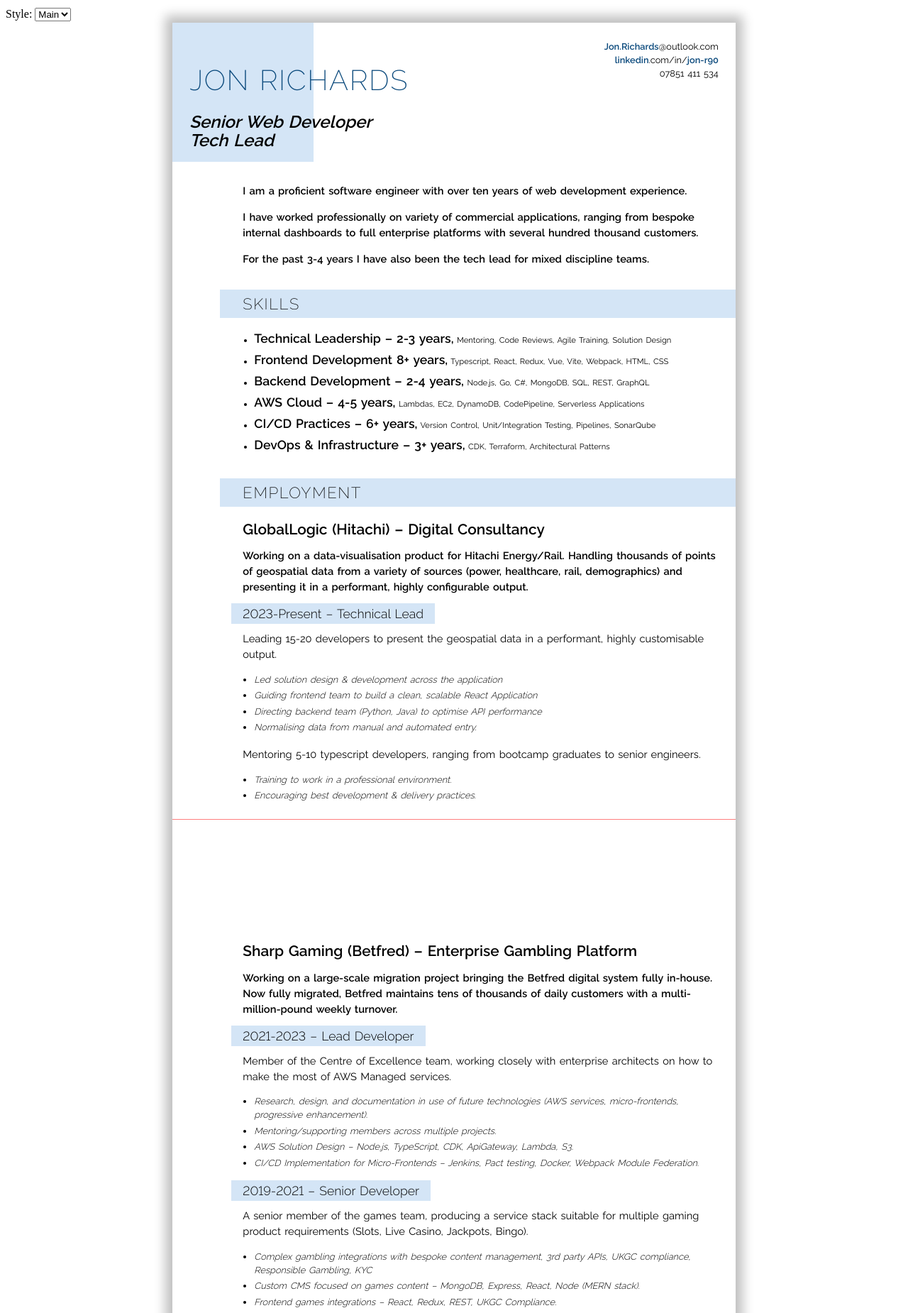
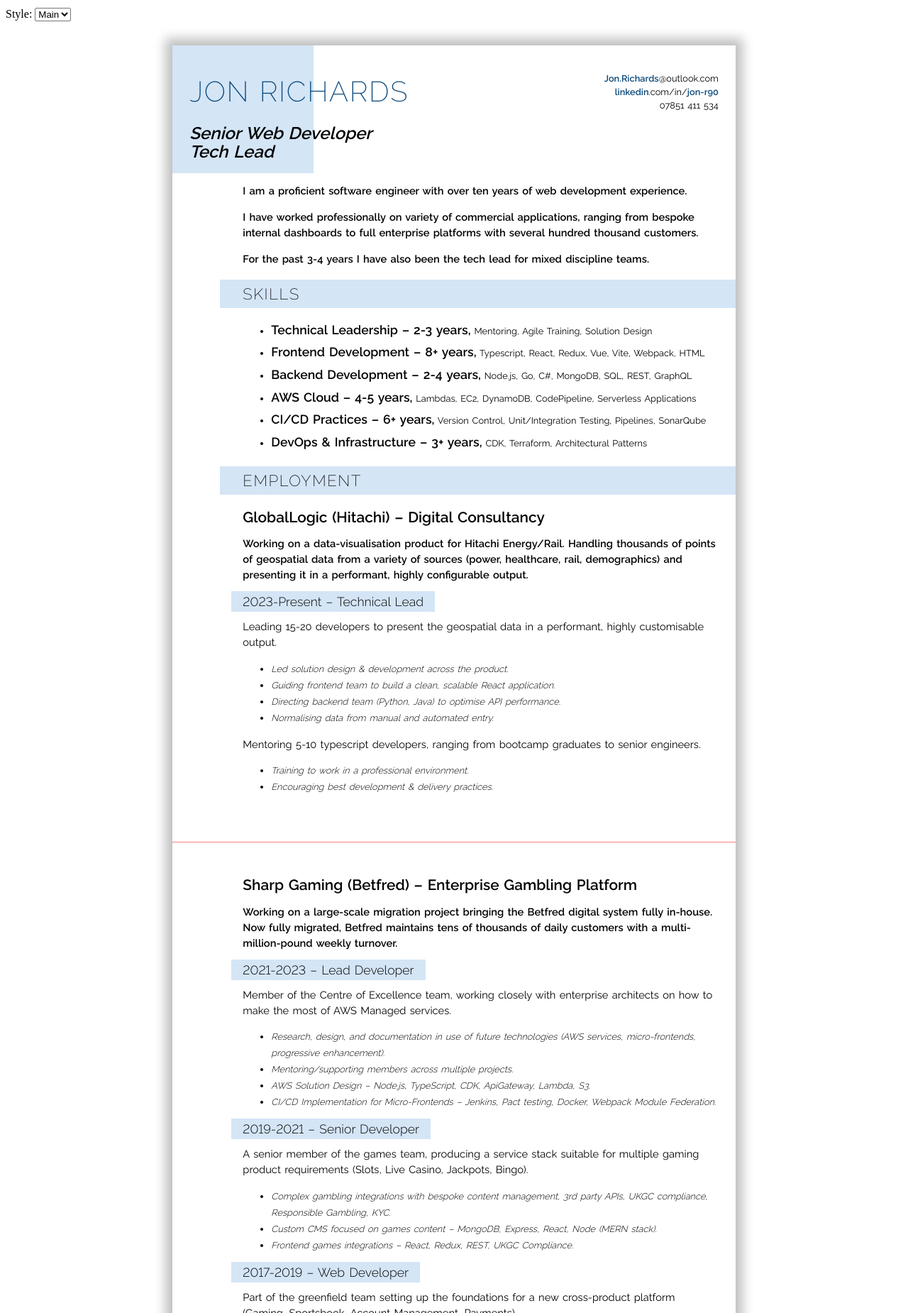
Before and after one commit to jon-r/cv, a plain HTML site: page html/index.html in a window 1280 px wide. Shown: the top 1850 px of the page at 71% size. Drawn offline with Linux system fonts and the light colour scheme.

Commit message:
tighten up spacing

```diff
--- a/html/assets/style-main.css
+++ b/html/assets/style-main.css
@@ -21,10 +21,6 @@ h2 {
   letter-spacing: 0.1rem;
 }
 
-ul {
-  padding-left: var(--inner-margin);
-}
-
 a {
   cursor: pointer;
 }
@@ -36,7 +32,8 @@ a:not(:hover) {
 header {
   grid-column: 1 / span 2;
   background-color: var(--bg);
-  padding: 2rem var(--inner-margin) var(--inner-margin) var(--page-margin);
+  padding: var(--inner-margin) var(--page-margin);
+  /*padding: 2rem var(--inner-margin) var(--inner-margin) var(--page-margin);*/
   display: flex;
   flex-direction: column;
   justify-content: flex-end;
@@ -56,6 +53,11 @@ header {
   }
 }
 
+/*.sidebar {*/
+/*  grid-column: 1 / span 2;*/
+/*  height: 50px;*/
+/*}*/
+
 .contact {
   grid-column: 3 / span 6;
   font-size: 0.8rem;
@@ -63,7 +65,7 @@ header {
 
   & ul {
     list-style: none;
-    margin: 0;
+    /*margin: 0;*/
     padding-top: var(--page-margin);
     padding-right: var(--page-margin);
   }
@@ -75,26 +77,20 @@ header {
 
 .about, .education, .skills, .jobs {
   grid-column: 2 / span 7;
-  padding: var(--inner-margin) 0;
 
-  & p, & h3, & h4 {
-    padding: 0 var(--page-margin) 0 0;
+  & > * {
+    padding-right: var(--page-margin);
   }
 
   & h2 {
     background-color: var(--bg);
-    padding: 0.5rem var(--page-margin) 0.5rem 2rem;
-    margin: 0 0 0 -2rem;
+    padding: 0.5rem 2rem;
+    margin-left: -2rem;
   }
 
   & h3 {
     font-size: 1.3rem;
-
-    & > * {
-      margin-top: 0.25rem;
-    }
   }
-
 
   & h4 {
     font-size: 0.8rem;
@@ -109,10 +105,6 @@ header {
       margin-left: -1rem;
     }
   }
-
-  & ul {
-    padding-right: var(--page-margin);
-  }
 }
 
 .skills {
@@ -121,8 +113,8 @@ header {
   }
 
   & li {
-    font-size: 0.7rem;
-    line-height: 1.7;
+    font-size: 0.8rem;
+    line-height: 1.8;
 
     & strong {
       font-size: 1.1rem;
@@ -135,11 +127,14 @@ header {
     font-weight: 300;
     font-style: italic;
     font-size: 0.8rem;
-    padding-bottom: 0.2rem;
+    line-height: 1.8;
   }
 }
 
 /* todo use nth type if more. also wrap in print meda query */
-.page-break {
+.jobs .page-break {
+  height: 5rem;
+}
+.education .page-break {
   height: 10rem;
 }
--- a/html/assets/styles.css
+++ b/html/assets/styles.css
@@ -1,7 +1,7 @@
 /* todo styles for print/not print */
 .page {
   box-shadow: 0 0 15px 10px silver;
-  margin: 0 auto;
+  margin: 2rem auto;
 
   /* using printable dimensions, then rems in the inner styles */
   max-width: 21cm;
--- a/html/index.html
+++ b/html/index.html
@@ -34,6 +34,8 @@
           <h1>Jon Richards</h1>
           <h3><em>Senior Web Developer</em> <em>Tech Lead</em></h3>
         </header>
+
+        <div class="sidebar" role="presentation"></div>
 
         <section class="contact">
           <ul>
@@ -76,12 +78,12 @@
           <h2>Skills</h2>
           <ul>
             <li>
-              <strong>Technical Leadership – 2-3 years,</strong> Mentoring, Code
-              Reviews, Agile Training, Solution Design
+              <strong>Technical Leadership – 2-3 years,</strong> Mentoring,
+              Agile Training, Solution Design
             </li>
             <li>
-              <strong>Frontend Development 8+ years,</strong> Typescript, React,
-              Redux, Vue, Vite, Webpack, HTML, CSS
+              <strong>Frontend Development – 8+ years,</strong> Typescript,
+              React, Redux, Vue, Vite, Webpack, HTML
             </li>
             <li>
               <strong>Backend Development – 2-4 years,</strong> Node.js, Go, C#,
@@ -121,14 +123,13 @@
             performant, highly customisable output.
           </p>
           <ul>
+            <li>Led solution design &amp; development across the product.</li>
             <li>
-              Led solution design &amp; development across the application
+              Guiding frontend team to build a clean, scalable React
+              application.
             </li>
             <li>
-              Guiding frontend team to build a clean, scalable React Application
-            </li>
-            <li>
-              Directing backend team (Python, Java) to optimise API performance
+              Directing backend team (Python, Java) to optimise API performance.
             </li>
             <li>Normalising data from manual and automated entry.</li>
           </ul>
@@ -140,7 +141,7 @@
             <li>Training to work in a professional environment.</li>
             <li>Encouraging best development &amp; delivery practices.</li>
           </ul>
-          <div class="page-break"></div>
+          <div class="page-break" role="presentation"></div>
 
           <h3>
             <a href="https://www.betfred.com/">Sharp Gaming (Betfred)</a> –
@@ -184,7 +185,7 @@
           <ul>
             <li>
               Complex gambling integrations with bespoke content management, 3rd
-              party APIs, UKGC compliance, Responsible Gambling, KYC
+              party APIs, UKGC compliance, Responsible Gambling, KYC.
             </li>
             <li>
               Custom CMS focused on games content – MongoDB, Express, React,
@@ -198,14 +199,14 @@
           <p>
             Part of the greenfield team setting up the foundations for a new
             cross-product platform (Gaming, Sportsbook, Account Management,
-            Payments)
+            Payments).
           </p>
           <ul>
-            <li>Future-proof React architecture</li>
+            <li>Future-proof React architecture.</li>
             <li>Server-Side React app (custom Express based SSR app).</li>
             <li>
               WebSocket for real-time event odds, and Node/SQL data driven
-              sportsbook
+              sportsbook.
             </li>
           </ul>
         </section>
@@ -213,13 +214,14 @@
           <h2>Education</h2>
           <h3>University of Bolton</h3>
           <ul>
-            <li>3D Games Art – Bachelor of Arts (Hons) First Class</li>
+            <li>3D Games Art – Bachelor of Arts (Hons) First Class.</li>
           </ul>
           <h3>Bay House Secondary School &amp; Sixth Form, Gosport</h3>
           <ul>
-            <li>A Levels – Maths A, Physics B, Graphics C</li>
-            <li>GCSE’s – 12 A*-C grades including Maths A*, ICT A</li>
+            <li>A Levels – Maths A, Physics B, Graphics C.</li>
+            <li>GCSE’s – 12 A*-C grades including Maths A*, ICT A.</li>
           </ul>
+          <div class="page-break" role="presentation"></div>
         </section>
       </main>
     </div>
--- a/raw/assets/style-main.css
+++ b/raw/assets/style-main.css
@@ -21,10 +21,6 @@ h2 {
   letter-spacing: 0.1rem;
 }
 
-ul {
-  padding-left: var(--inner-margin);
-}
-
 a {
   cursor: pointer;
 }
@@ -36,7 +32,8 @@ a:not(:hover) {
 header {
   grid-column: 1 / span 2;
   background-color: var(--bg);
-  padding: 2rem var(--inner-margin) var(--inner-margin) var(--page-margin);
+  padding: var(--inner-margin) var(--page-margin);
+  /*padding: 2rem var(--inner-margin) var(--inner-margin) var(--page-margin);*/
   display: flex;
   flex-direction: column;
   justify-content: flex-end;
@@ -56,6 +53,11 @@ header {
   }
 }
 
+/*.sidebar {*/
+/*  grid-column: 1 / span 2;*/
+/*  height: 50px;*/
+/*}*/
+
 .contact {
   grid-column: 3 / span 6;
   font-size: 0.8rem;
@@ -63,7 +65,7 @@ header {
 
   & ul {
     list-style: none;
-    margin: 0;
+    /*margin: 0;*/
     padding-top: var(--page-margin);
     padding-right: var(--page-margin);
   }
@@ -75,26 +77,20 @@ header {
 
 .about, .education, .skills, .jobs {
   grid-column: 2 / span 7;
-  padding: var(--inner-margin) 0;
 
-  & p, & h3, & h4 {
-    padding: 0 var(--page-margin) 0 0;
+  & > * {
+    padding-right: var(--page-margin);
   }
 
   & h2 {
     background-color: var(--bg);
-    padding: 0.5rem var(--page-margin) 0.5rem 2rem;
-    margin: 0 0 0 -2rem;
+    padding: 0.5rem 2rem;
+    margin-left: -2rem;
   }
 
   & h3 {
     font-size: 1.3rem;
-
-    & > * {
-      margin-top: 0.25rem;
-    }
   }
-
 
   & h4 {
     font-size: 0.8rem;
@@ -109,10 +105,6 @@ header {
       margin-left: -1rem;
     }
   }
-
-  & ul {
-    padding-right: var(--page-margin);
-  }
 }
 
 .skills {
@@ -121,8 +113,8 @@ header {
   }
 
   & li {
-    font-size: 0.7rem;
-    line-height: 1.7;
+    font-size: 0.8rem;
+    line-height: 1.8;
 
     & strong {
       font-size: 1.1rem;
@@ -135,11 +127,14 @@ header {
     font-weight: 300;
     font-style: italic;
     font-size: 0.8rem;
-    padding-bottom: 0.2rem;
+    line-height: 1.8;
   }
 }
 
 /* todo use nth type if more. also wrap in print meda query */
-.page-break {
+.jobs .page-break {
+  height: 5rem;
+}
+.education .page-break {
   height: 10rem;
 }
--- a/raw/assets/styles.css
+++ b/raw/assets/styles.css
@@ -1,7 +1,7 @@
 /* todo styles for print/not print */
 .page {
   box-shadow: 0 0 15px 10px silver;
-  margin: 0 auto;
+  margin: 2rem auto;
 
   /* using printable dimensions, then rems in the inner styles */
   max-width: 21cm;
```
Also changed, not shown: raw/cv.md (+18 -14 lines).
